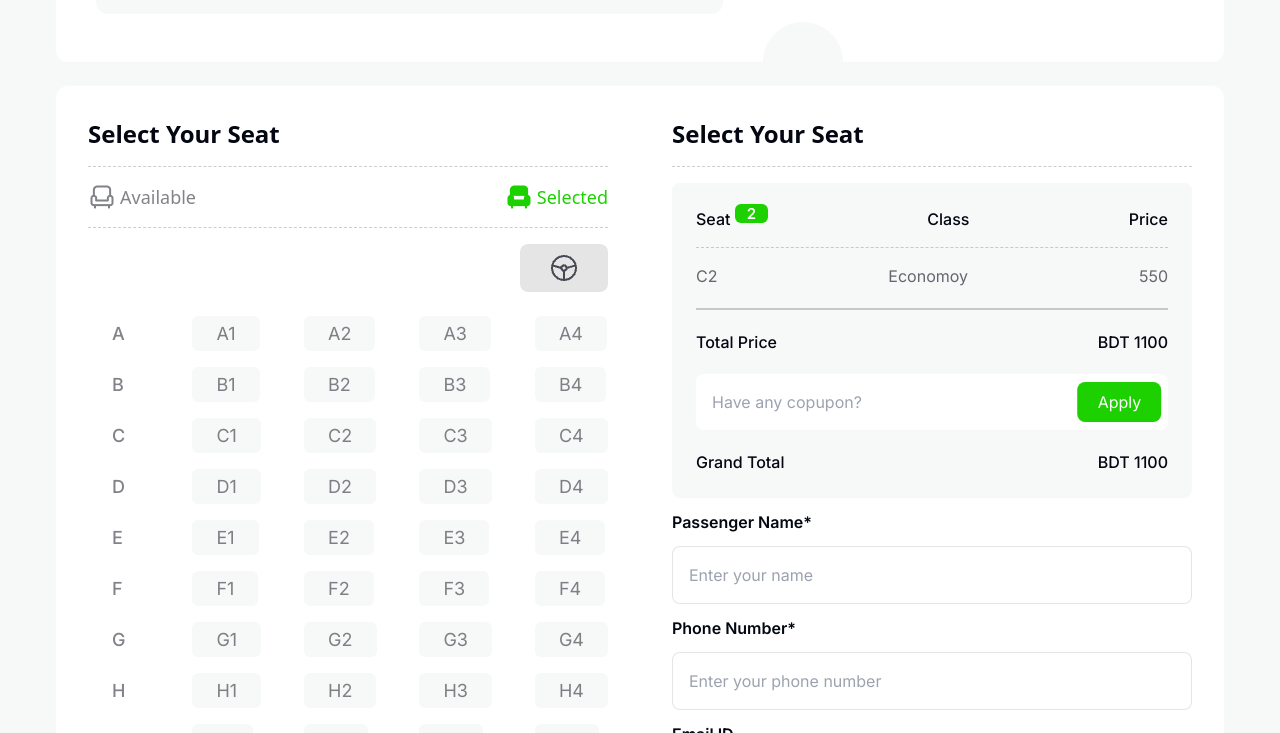
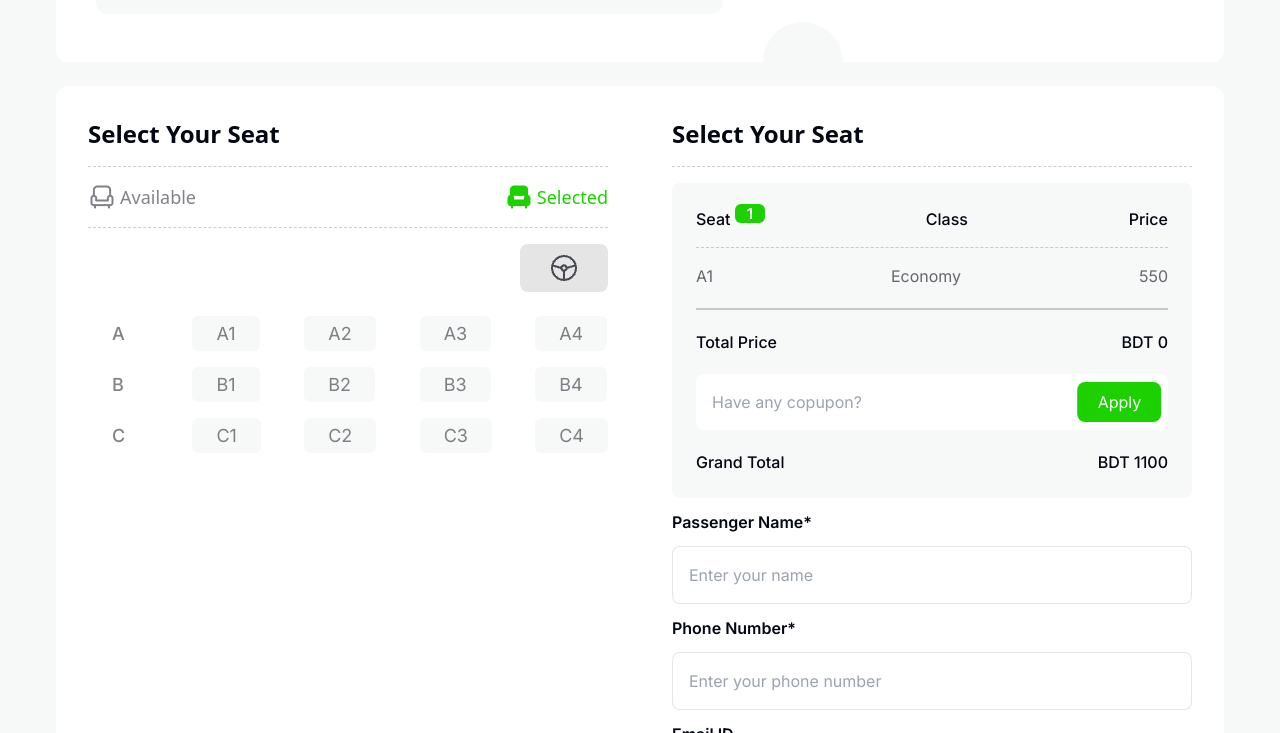
Before and after one commit to mustafa-official/ph-paribahan, a plain HTML site: page index.html in a window 1280 px wide. Both pictures are taken after a click on the button "A1". Shown: the part 1863-2596 px from the top of the page. Drawn offline with nearby package versions, Linux system fonts and the light colour scheme.

Commit message:
working progress

```diff
--- a/index.html
+++ b/index.html
@@ -250,73 +250,44 @@
                             <p class="px-6 py-1">A</p>
                             <p class="px-6 py-1">B</p>
                             <p class="px-6 py-1">C</p>
-                            <p class="px-6 py-1">D</p>
-                            <p class="px-6 py-1">E</p>
-                            <p class="px-6 py-1">F</p>
-                            <p class="px-6 py-1">G</p>
-                            <p class="px-6 py-1">H</p>
-                            <p class="px-6 py-1">I</p>
-                            <p class="px-6 py-1">J</p>
+
                         </div>
 
                         <!-- 1 -->
 
                         <div class="text-[#03071280] inter text-[18px] space-y-4">
-                            <button class="bg-[#F7F8F8] px-6 py-1 rounded-md block">A1</button>
-                            <button class="bg-[#F7F8F8] px-6 py-1 rounded-md block">B1</button>
-                            <button class="bg-[#F7F8F8] px-6 py-1 rounded-md block">C1</button>
-                            <button class="bg-[#F7F8F8] px-6 py-1 rounded-md block">D1</button>
-                            <button class="bg-[#F7F8F8] px-6 py-1 rounded-md block">E1</button>
-                            <button class="bg-[#F7F8F8] px-6 py-1 rounded-md block">F1</button>
-                            <button class="bg-[#F7F8F8] px-6 py-1 rounded-md block">G1</button>
-                            <button class="bg-[#F7F8F8] px-6 py-1 rounded-md block">H1</button>
-                            <button class="bg-[#F7F8F8] px-6 py-1 rounded-md block">I1</button>
-                            <button class="bg-[#F7F8F8] px-6 py-1 rounded-md block">J1</button>
+                            <button id="A1" class="seats bg-[#F7F8F8]  px-6 py-1 rounded-md block">A1</button>
+                            <button id="B1" class="seats bg-[#F7F8F8]  px-6 py-1 rounded-md block">B1</button>
+                            <button id="C1" class="seats bg-[#F7F8F8]  px-6 py-1 rounded-md block">C1</button>
+
                         </div>
 
                         <!-- 2 -->
 
                         <div class="text-[#03071280] inter text-[18px] space-y-4">
-                            <button class="bg-[#F7F8F8] px-6 py-1 rounded-md block">A2</button>
-                            <button class="bg-[#F7F8F8] px-6 py-1 rounded-md block">B2</button>
-                            <button class="bg-[#F7F8F8] px-6 py-1 rounded-md block">C2</button>
-                            <button class="bg-[#F7F8F8] px-6 py-1 rounded-md block">D2</button>
-                            <button class="bg-[#F7F8F8] px-6 py-1 rounded-md block">E2</button>
-                            <button class="bg-[#F7F8F8] px-6 py-1 rounded-md block">F2</button>
-                            <button class="bg-[#F7F8F8] px-6 py-1 rounded-md block">G2</button>
-                            <button class="bg-[#F7F8F8] px-6 py-1 rounded-md block">H2</button>
-                            <button class="bg-[#F7F8F8] px-6 py-1 rounded-md block">I2</button>
-                            <button class="bg-[#F7F8F8] px-6 py-1 rounded-md block">J2</button>
+                            <button id="A2" class="seats bg-[#F7F8F8] px-6 py-1 rounded-md block">A2</button>
+                            <button id="B2" class="seats bg-[#F7F8F8] px-6 py-1 rounded-md block">B2</button>
+                            <button id="C2" class="seats bg-[#F7F8F8] px-6 py-1 rounded-md block">C2</button>
+
+
                         </div>
 
                         <!-- 3 -->
 
                         <div class="text-[#03071280] inter text-[18px] space-y-4">
-                            <button class="bg-[#F7F8F8] px-6 py-1 rounded-md block">A3</button>
-                            <button class="bg-[#F7F8F8] px-6 py-1 rounded-md block">B3</button>
-                            <button class="bg-[#F7F8F8] px-6 py-1 rounded-md block">C3</button>
-                            <button class="bg-[#F7F8F8] px-6 py-1 rounded-md block">D3</button>
-                            <button class="bg-[#F7F8F8] px-6 py-1 rounded-md block">E3</button>
-                            <button class="bg-[#F7F8F8] px-6 py-1 rounded-md block">F3</button>
-                            <button class="bg-[#F7F8F8] px-6 py-1 rounded-md block">G3</button>
-                            <button class="bg-[#F7F8F8] px-6 py-1 rounded-md block">H3</button>
-                            <button class="bg-[#F7F8F8] px-6 py-1 rounded-md block">I3</button>
-                            <button class="bg-[#F7F8F8] px-6 py-1 rounded-md block">J3</button>
+                            <button id="A3" class="seats bg-[#F7F8F8] px-6 py-1 rounded-md block">A3</button>
+                            <button id="B3" class="seats bg-[#F7F8F8] px-6 py-1 rounded-md block">B3</button>
+                            <button id="C3" class="seats bg-[#F7F8F8] px-6 py-1 rounded-md block">C3</button>
+
                         </div>
 
                         <!-- 4 -->
 
                         <div class="text-[#03071280] inter text-[18px] space-y-4">
-                            <button class="bg-[#F7F8F8] px-6 py-1 rounded-md block">A4</button>
-                            <button class="bg-[#F7F8F8] px-6 py-1 rounded-md block">B4</button>
-                            <button class="bg-[#F7F8F8] px-6 py-1 rounded-md block">C4</button>
-                            <button class="bg-[#F7F8F8] px-6 py-1 rounded-md block">D4</button>
-                            <button class="bg-[#F7F8F8] px-6 py-1 rounded-md block">E4</button>
-                            <button class="bg-[#F7F8F8] px-6 py-1 rounded-md block">F4</button>
-                            <button class="bg-[#F7F8F8] px-6 py-1 rounded-md block">G4</button>
-                            <button class="bg-[#F7F8F8] px-6 py-1 rounded-md block">H4</button>
-                            <button class="bg-[#F7F8F8] px-6 py-1 rounded-md block">I4</button>
-                            <button class="bg-[#F7F8F8] px-6 py-1 rounded-md block">J4</button>
+                            <button id="A4" class="seats bg-[#F7F8F8] px-6 py-1 rounded-md block">A4</button>
+                            <button id="B4" class="seats bg-[#F7F8F8] px-6 py-1 rounded-md block">B4</button>
+                            <button id="C4" class="seats bg-[#F7F8F8] px-6 py-1 rounded-md block">C4</button>
+
                         </div>
                     </div>
                 </div>
@@ -328,17 +299,15 @@
 
                     <div class="bg-[#F7F8F8] p-6 rounded-lg mb-3">
                         <div class="inter text-[16px] text-[#030712] font-medium flex justify-between">
-                            <h2>Seat <sup><span
-                                        class="bg-[#1DD100] text-[15px] px-3 text-white font-semibold rounded-md">2</sup></span>
+                            <h2>Seat <sup><span id="seat-count"
+                                        class="bg-[#1DD100] text-[15px] px-3 text-white font-semibold rounded-md">0</span></sup>
                             </h2>
                             <h2>Class</h2>
                             <h2>Price</h2>
                         </div>
                         <hr class="border-t border-dashed border-[#03071233] my-4">
-                        <div class="text-[#03071299] text-[16px] inter flex justify-between">
-                            <h2>C2</h2>
-                            <h2>Economoy</h2>
-                            <h2>550</h2>
+                        <div id="seat-info" class="text-[#03071299] text-[16px] inter">
+
                         </div>
                         <hr class="border border-[#03071233] mt-5 mb-5">
 
@@ -346,7 +315,7 @@
 
                         <div class="flex justify-between inter text-[16px] text-[#030712] font-medium">
                             <h1>Total Price</h1>
-                            <h1>BDT 1100</h1>
+                            <h1>BDT <span id="total-price">0</span></h1>
                         </div>
                         <form class="w-full flex lg:flex-row flex-col lg:gap-0 gap-3 inter relative mt-5">
                             <input class="bg-white py-4  w-full px-4 flex-1 rounded-lg " type="text"
--- a/js/script.js
+++ b/js/script.js
@@ -0,0 +1,69 @@
+const seats = document.getElementsByClassName('seats');
+let count = 1;
+let totalPrice = 0;
+for (let seat of seats) {
+    seat.addEventListener('click', function () {
+        // seat count
+        const seatCount = document.getElementById('seat-count');
+        const countSeat = count++
+        seatCount.innerText = countSeat;
+
+        // seat name
+        const seatName = seat.innerText;
+        const seatId = document.getElementById(seatName);
+        const getInnerText = seatId.innerText;
+        const seatInfo = document.getElementById('seat-info');
+        const li = document.createElement('li');
+        li.classList.add('info-li');
+        const p = document.createElement('p');
+        const p2 = document.createElement('p');
+        const p3 = document.createElement('p');
+        p.innerText = getInnerText;
+        p2.innerText = 'Economy';
+        p3.innerText = 550;
+        li.appendChild(p)
+        li.appendChild(p2)
+        li.appendChild(p3);
+        seatInfo.appendChild(li);
+
+        // total price
+        const totalPrice = document.getElementById('total-price');
+        const getText = totalPrice.innerText
+        const convertTotalPrice = parseInt(getText);
+
+
+
+
+
+
+
+
+
+
+
+
+
+
+
+
+
+
+
+
+
+
+
+
+
+
+
+
+
+
+
+
+
+
+    })
+
+}
--- a/style/style.css
+++ b/style/style.css
@@ -5,3 +5,8 @@
 .raleway {
     font-family: "Raleway", sans-serif;
 }
+
+.info-li{
+    display: flex;
+    justify-content: space-between;
+}
```
